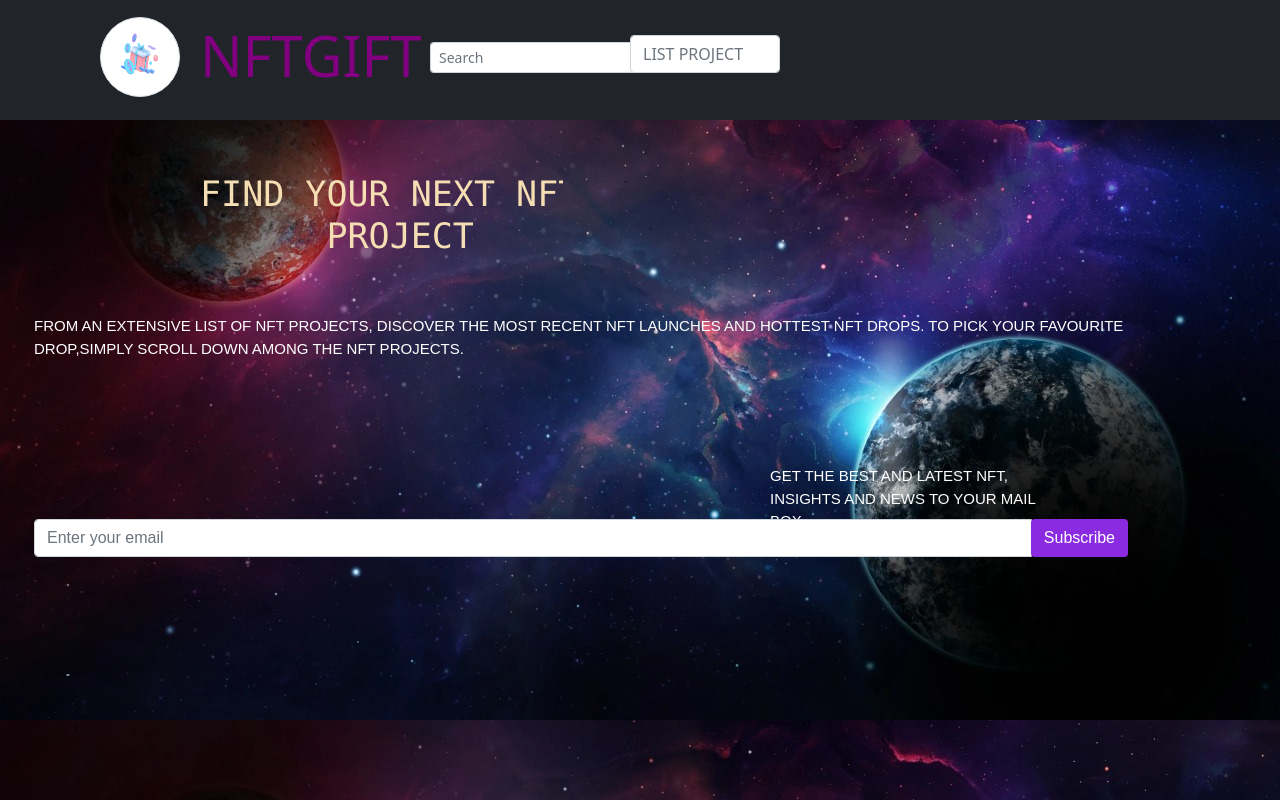
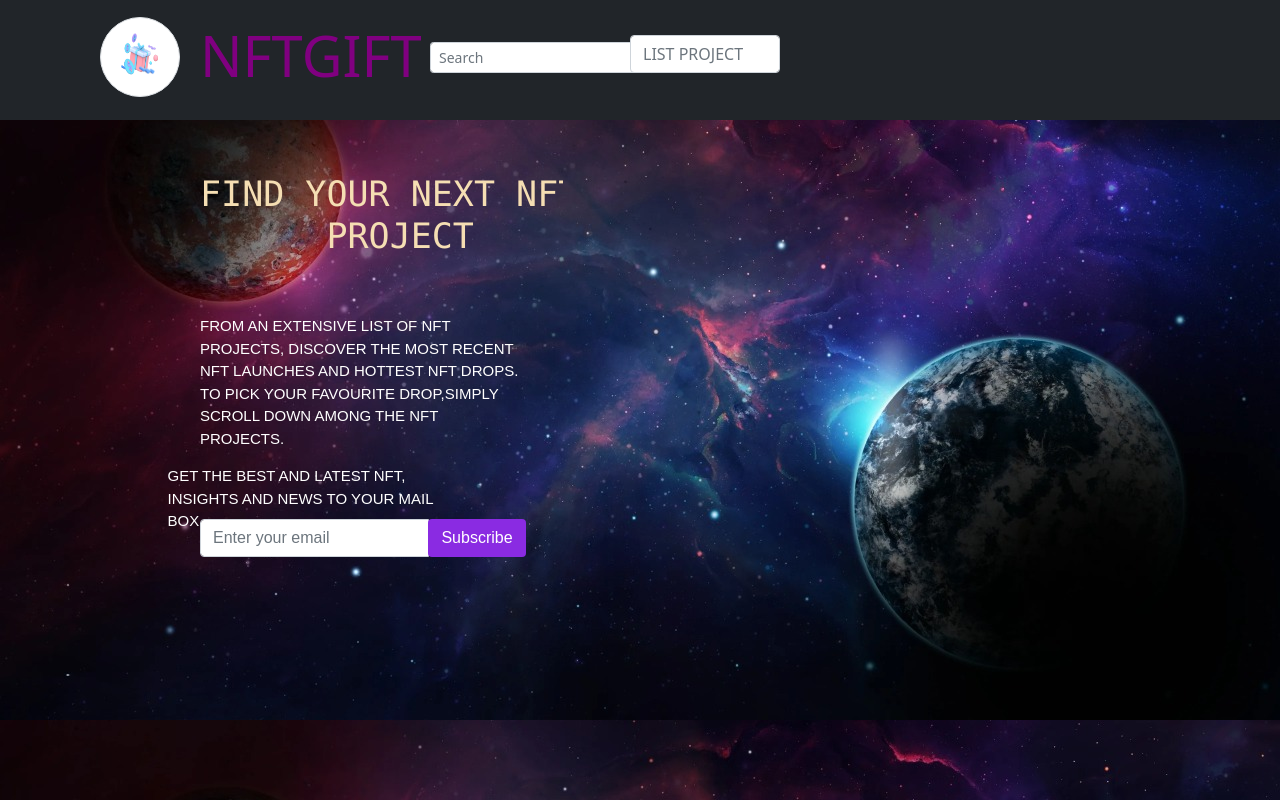
Before and after one commit to webdeveloperQaswarahmad/webdeveloperQaswarahmad.github.io, a PHP site: page /NFT.html in a window 1280 px wide. Run offline with PHP 8.4, Linux system fonts and the light colour scheme.

Commit message:
Update NFT.CSS

```diff
--- a/NFT.CSS
+++ b/NFT.CSS
@@ -47,10 +47,10 @@ nav{
 }
 .container{
     color: white;
-    width: 114%;
+    width: 42%;
     font-family: fantasy;
     float: left;
-    padding-left: 34px;
+    padding-left: 200px;
     font-size: 15px;
 }
 .container1{
```
